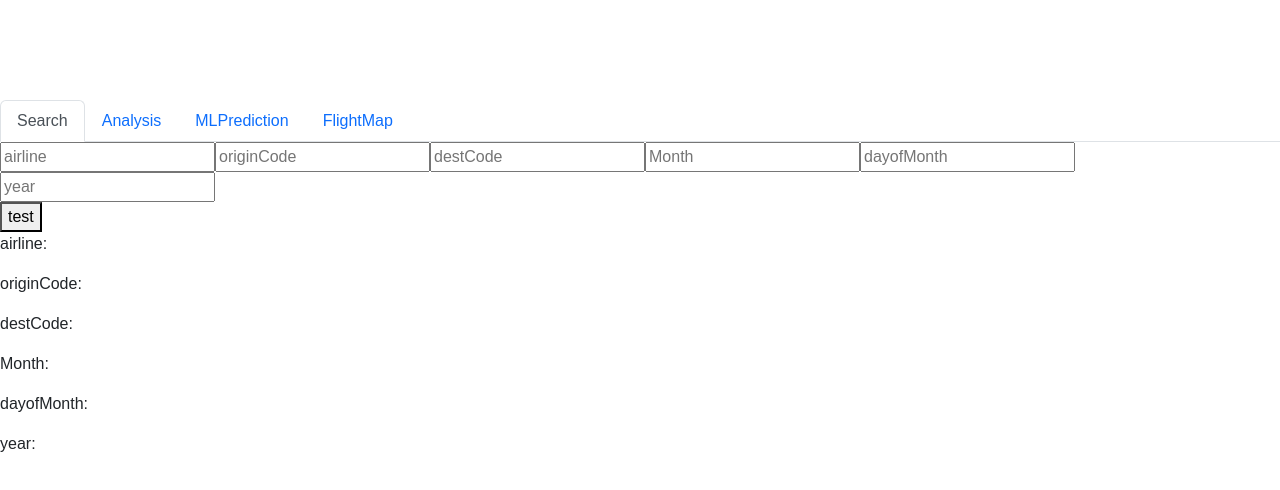
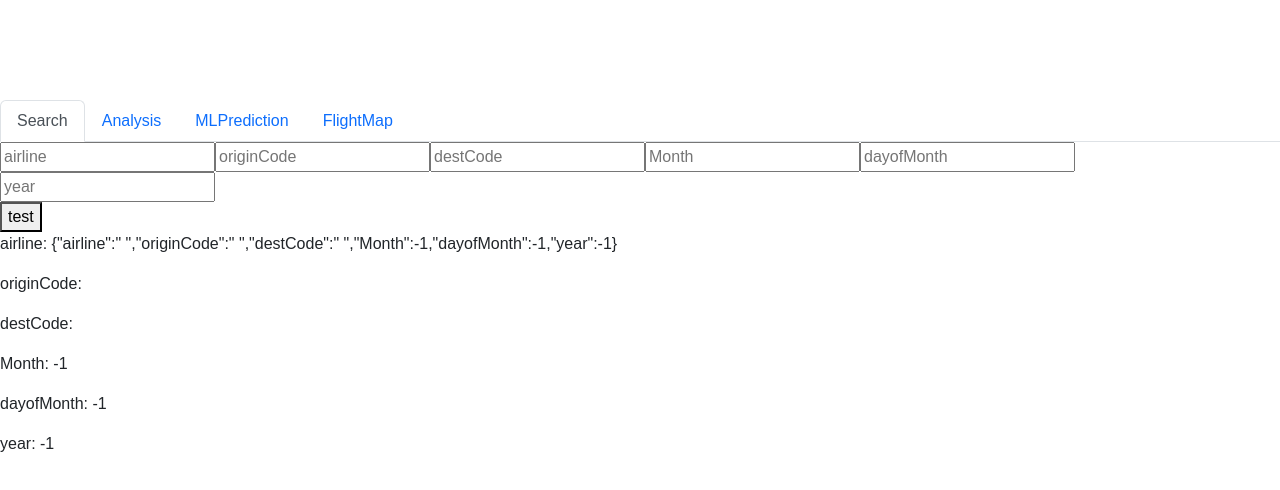
Before and after one commit to DhruviF/cs179g_website, a React (Create React App) app: page / in a window 1280 px wide. Shown: the top 490 px of the page. Built offline with nearby package versions, Linux system fonts and the light colour scheme.

Commit message:
changing out

```diff
--- a/server.js
+++ b/server.js
@@ -12,8 +12,8 @@ app.use(cors())
 app.post('/api', async (req,res) =>{
     console.log('Called')
     const result = await dbOperation.searchBarQuery('Envoy Air', 'LIT', 'ORD', req.body.month, 1, 2019)
-    console.log(typeof(req.body.month))
-    res.send({result})
+    console.log(JSON.stringify(result.recordset[0]))
+    res.send(result.recordset[0])
 })
 
 // dbOperation.searchBarQuery('Envoy Air', 'LIT', 'ORD', 4, 1, 2019).then(res=>{
--- a/src/App.js
+++ b/src/App.js
@@ -11,7 +11,7 @@ class App extends React.Component {
 
     this.state = {
       selected: "Search",
-      returnedData:"bye",
+      returnedData: {airline: " ", originCode:" ", destCode:" ", Month:-1, dayofMonth:-1, year:-1},
       airline: "",
       originCode: "",
       destCode: "",
@@ -27,30 +27,30 @@ class App extends React.Component {
   render() {
     const setInput = (e) =>{
       const {name, value} = e.target
-      console.log(this.state.inputValues)
+      //console.log(this.state.inputValues)
       if (name === "Month"){
         this.setState({Month: parseInt(value)})
-        console.log(this.state.Month.valueOf())
+        //console.log(this.state.Month.valueOf())
       }
       else if(name === 'dayofMonth'){
         this.setState({dayofMonth: parseInt(value)})
-        console.log(this.state.dayofMonth.valueOf())
+        //console.log(this.state.dayofMonth.valueOf())
       }
       else if(name === 'year'){
         this.setState({year: parseInt(value)})
-        console.log(this.state.year.valueOf())
+        //console.log(this.state.year.valueOf())
       }
       else if(name === 'airline'){
         this.setState({airline: value})
-        console.log(this.state.airline.valueOf())
+        //console.log(this.state.airline.valueOf())
       }
       else if(name === 'destCode'){
         this.setState({destCode: value})
-        console.log(this.state.destCode.valueOf())
+        //console.log(this.state.destCode.valueOf())
       }
       else if(name === 'originCode'){
         this.setState({originCode: value})
-        console.log(this.state.originCode.valueOf())
+        //console.log(this.state.originCode.valueOf())
       }
 
     }
@@ -127,8 +127,11 @@ class App extends React.Component {
           <Tab isSelected={this.state.selected === "FlightMap"}></Tab>
         </TabBar>
 
-        <button onClick={() => this.setState({returnedData: getData('/api')})}>test</button>
-        <p>airline: {this.state.returnedData.airline}</p>
+        <button onClick={() => this.setState(
+          {returnedData: getData('/api')}
+          )}
+          >test</button>
+        <p>airline: {JSON.stringify(this.state.returnedData)}</p>
         <p>originCode: {this.state.returnedData.originCode}</p>
         <p>destCode: {this.state.returnedData.destCode}</p>
         <p>Month: {this.state.returnedData.Month}</p>
```
